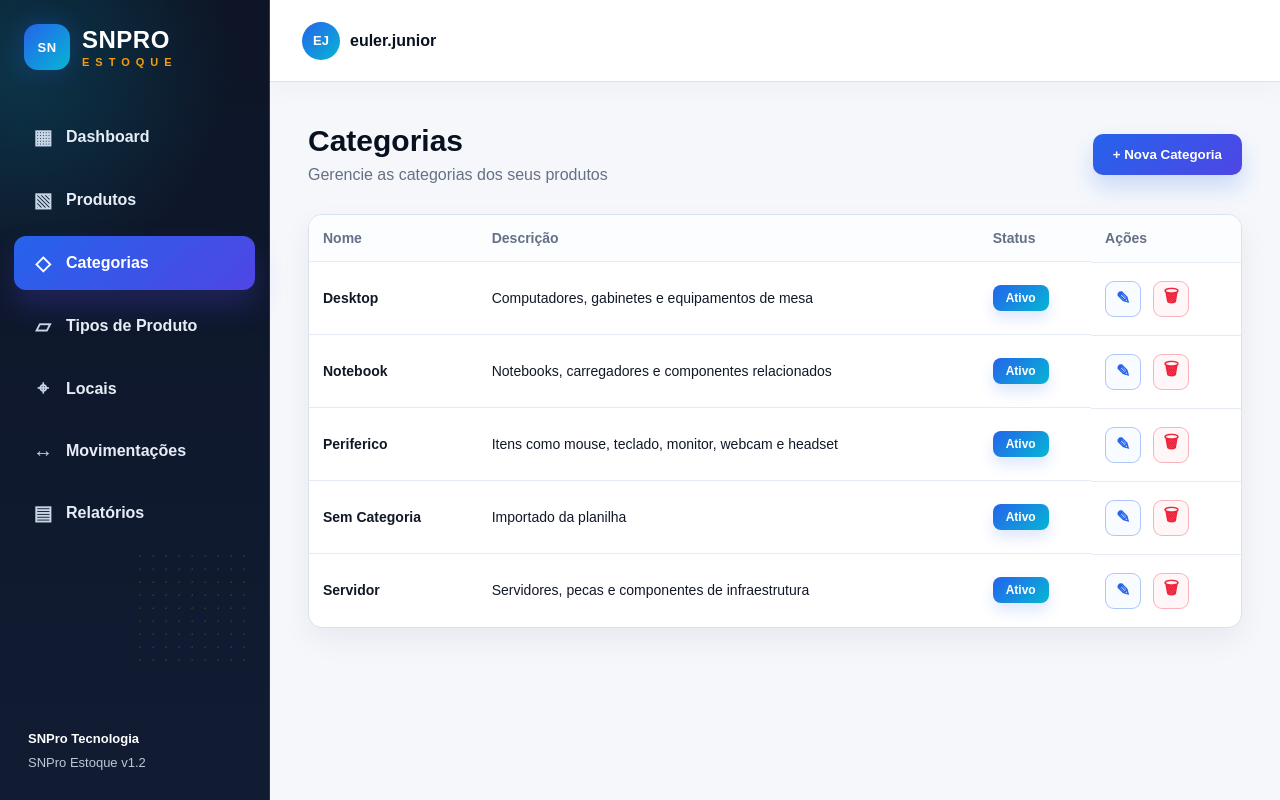
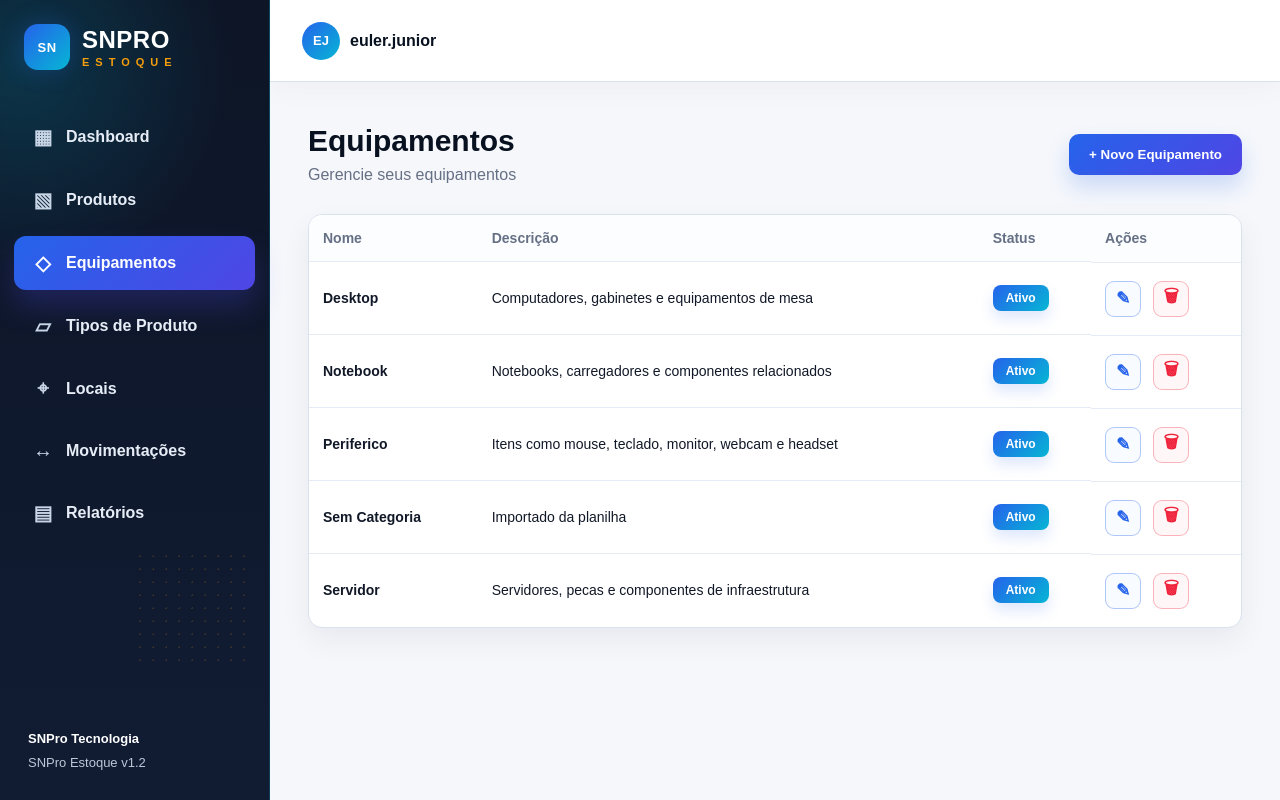
Before and after one commit to snpro-projetos/EstoqueEuler, a Flask app: page /categorias in a window 1280 px wide. Run offline with Flask 3, Linux system fonts and the light colour scheme.

Commit message:
atualizando

```diff
--- a/app/routes.py
+++ b/app/routes.py
@@ -19,12 +19,12 @@ CATEGORIAS_PADRAO = [
 TIPOS_PRODUTO_PADRAO = [
     ("SSD", "Unidades de estado solido"),
     ("Processador", "CPUs e componentes de processamento"),
-    ("Memoria", "Memorias RAM e modulos relacionados"),
-    ("Hard Disk", "Discos rigidos e armazenamentos magneticos"),
+    ("Memória", "Memórias RAM e módulos relacionados"),
+    ("Hard Disk", "Discos rígidos e armazenamentos magnéticos"),
 ]
 LOCAIS_PADRAO = [
     ("EP-Prateleira 3A", "Estoque Principal", "Prateleira principal para itens menores"),
-    ("EP-Prateleira 3B", "Estoque Principal", "Prateleira intermediaria do estoque"),
+    ("EP-Prateleira 3B", "Estoque Principal", "Prateleira intermediária do estoque"),
     ("EP-Prateleira 3C", "Estoque Principal", "Prateleira superior do estoque"),
 ]
 
--- a/app/templates/base.html
+++ b/app/templates/base.html
@@ -18,7 +18,7 @@
         <nav>
             <a class="{% if active_page == 'dashboard' %}active{% endif %}" href="{{ url_for('main.dashboard') }}"><span class="nav-ico">▦</span> Dashboard</a>
             <a class="{% if active_page == 'produtos' %}active{% endif %}" href="{{ url_for('main.produtos') }}"><span class="nav-ico">▧</span> Produtos</a>
-            <a class="{% if active_page == 'categorias' %}active{% endif %}" href="{{ url_for('main.categorias') }}"><span class="nav-ico">◇</span> Categorias</a>
+            <a class="{% if active_page == 'categorias' %}active{% endif %}" href="{{ url_for('main.categorias') }}"><span class="nav-ico">◇</span> Equipamentos</a>
             <a class="{% if active_page == 'tipos_produto' %}active{% endif %}" href="{{ url_for('main.tipos_produto') }}"><span class="nav-ico">▱</span> Tipos de Produto</a>
             <a class="{% if active_page == 'locais' %}active{% endif %}" href="{{ url_for('main.locais') }}"><span class="nav-ico">⌖</span> Locais</a>
             <a class="{% if active_page == 'movimentacoes' %}active{% endif %}" href="{{ url_for('main.movimentacoes') }}"><span class="nav-ico">↔</span> Movimentações</a>
--- a/app/templates/categorias.html
+++ b/app/templates/categorias.html
@@ -3,10 +3,10 @@
 {% block content %}
 <section class="page-header">
     <div>
-        <h1>Categorias</h1>
-        <p>Gerencie as categorias dos seus produtos</p>
+        <h1>Equipamentos</h1>
+        <p>Gerencie  seus equipamentos</p>
     </div>
-    <button class="btn-primary" onclick="openCategoryCreateModal()">+ Nova Categoria</button>
+    <button class="btn-primary" onclick="openCategoryCreateModal()">+ Novo Equipamento</button>
 </section>
 
 <div class="table-card categories-card">
@@ -38,7 +38,7 @@
             </tr>
             {% else %}
             <tr>
-                <td colspan="4" class="empty">Nenhuma categoria encontrada.</td>
+                <td colspan="4" class="empty">Nenhum equipamento encontrado.</td>
             </tr>
             {% endfor %}
         </tbody>
@@ -48,7 +48,7 @@
 <div id="modalCategoryCreate" class="modal hidden">
     <div class="modal-box compact">
         <div class="modal-header">
-            <h2>Nova Categoria</h2>
+            <h2>Novo Equipamento</h2>
             <button type="button" onclick="closeCategoryCreateModal()">×</button>
         </div>
 
@@ -65,7 +65,7 @@
                 <option value="Inativo">Inativo</option>
             </select>
 
-            <button class="btn-primary full" type="submit">Salvar Categoria</button>
+            <button class="btn-primary full" type="submit">Salvar equipamento</button>
         </form>
     </div>
 </div>
@@ -73,7 +73,7 @@
 <div id="modalCategoryEdit" class="modal hidden">
     <div class="modal-box compact">
         <div class="modal-header">
-            <h2>Editar Categoria</h2>
+            <h2>Editar Equipamento</h2>
             <button type="button" onclick="closeCategoryEditModal()">×</button>
         </div>
 
```
Also changed, not shown: instance/estoque.db.
